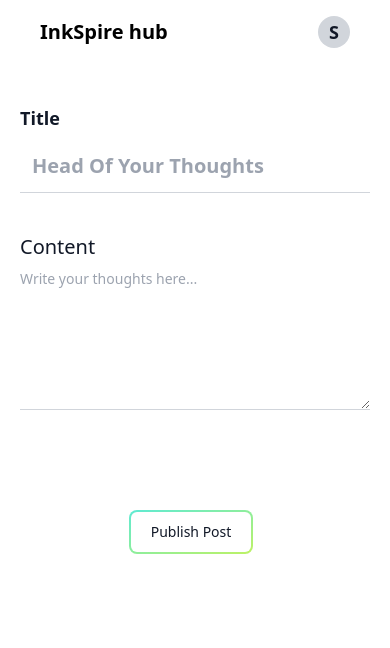
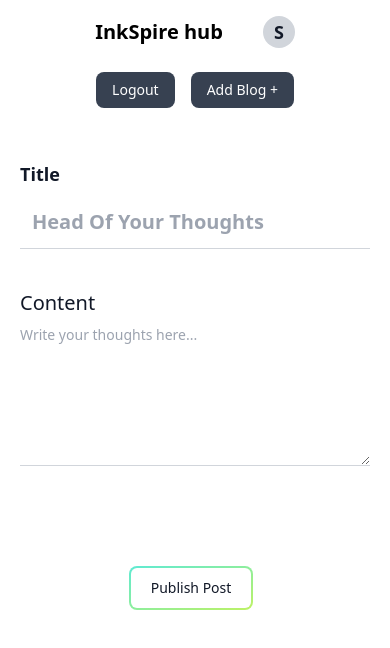
Before and after one commit to CoDesign-Spa27/Blogging-website, a React (Vite) app in the folder frontend/: page /publish in a window 390 px wide. Shown: the top 648 px of the page. Built offline with nearby package versions, Linux system fonts and the light colour scheme.

Commit message:
responsive fixes

```diff
--- a/frontend/src/components/AppBar.tsx
+++ b/frontend/src/components/AppBar.tsx
@@ -8,7 +8,8 @@ const AppBar = () => {
     navigate('/signin')
   }
   return (
-    <div className="  flex items-center bg-transparent text-black text-lg font-bold justify-between py-4 px-10">
+    <div  className="flex justify-center gap-2 items-center md:block flex-col">
+       <div className="flex items-center bg-transparent gap-10 text-black text-lg font-bold justify-between py-4 px-10">
       <div className="text-xl font-extrabold">
         <Link to={"/blogs"}>
         InkSpire hub
@@ -57,11 +58,40 @@ const AppBar = () => {
         </div>
 
       </div>
+
       </div>
       <div>
       <Avatar name="Sandeep" />
       </div>
+
     </div>
+    <div className="md:hidden pb-3 block">
+
+      <div className="flex gap-5 items-center ">
+       <div>
+       <button
+       onClick={logout}
+          type="button"
+          className="text-white text-sm bottom-2.5 bg-gray-700 hover:bg-gray-800 focus:ring-4 focus:outline-none focus:ring-gray-300 font-medium rounded-lg  mx-2  px-4 py-2 text-center "
+        >
+         Logout
+        </button>
+        <Link to={'/publish'}>
+         <button
+          type="button"
+          className="text-white text-sm bottom-2.5 bg-gray-700 hover:bg-gray-800 focus:ring-4 focus:outline-none focus:ring-gray-300 font-medium rounded-lg  mx-2  px-4 py-2 text-center "
+        >
+          Add Blog +
+        </button>
+        </Link>
+
+        </div>
+
+      </div>
+
+      </div>
+    </div>
+
   );
 };
 
```
